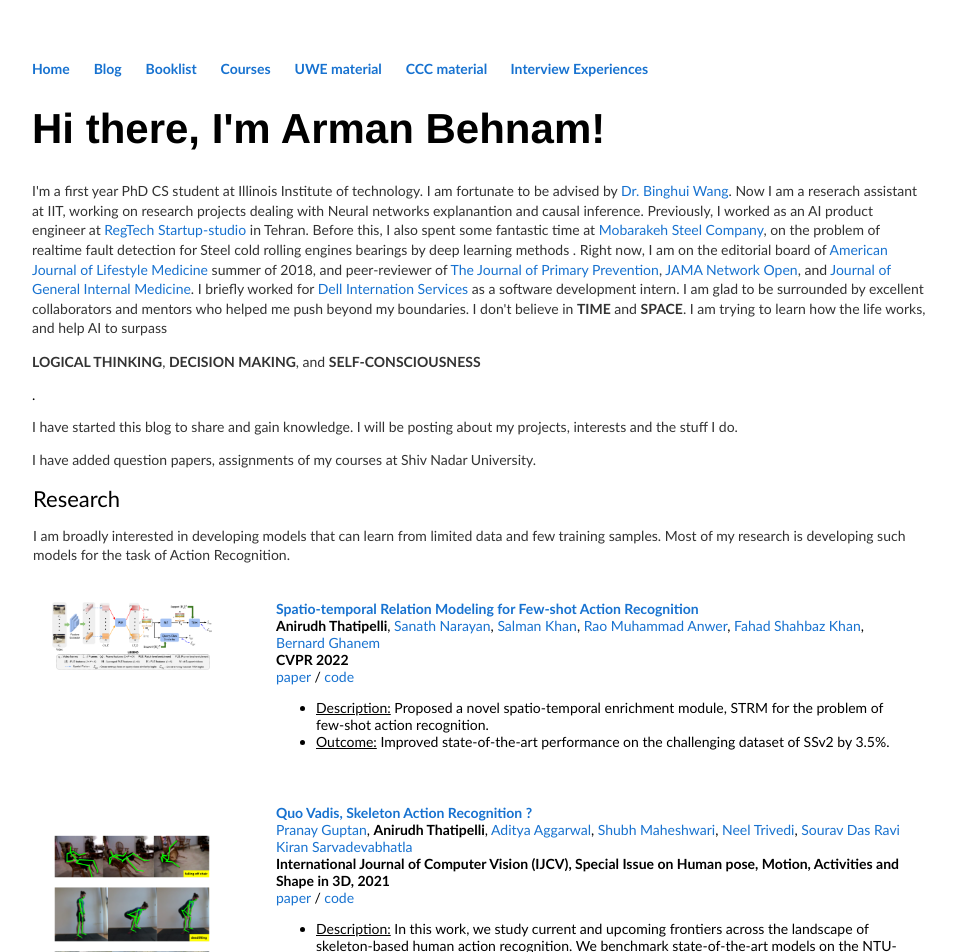
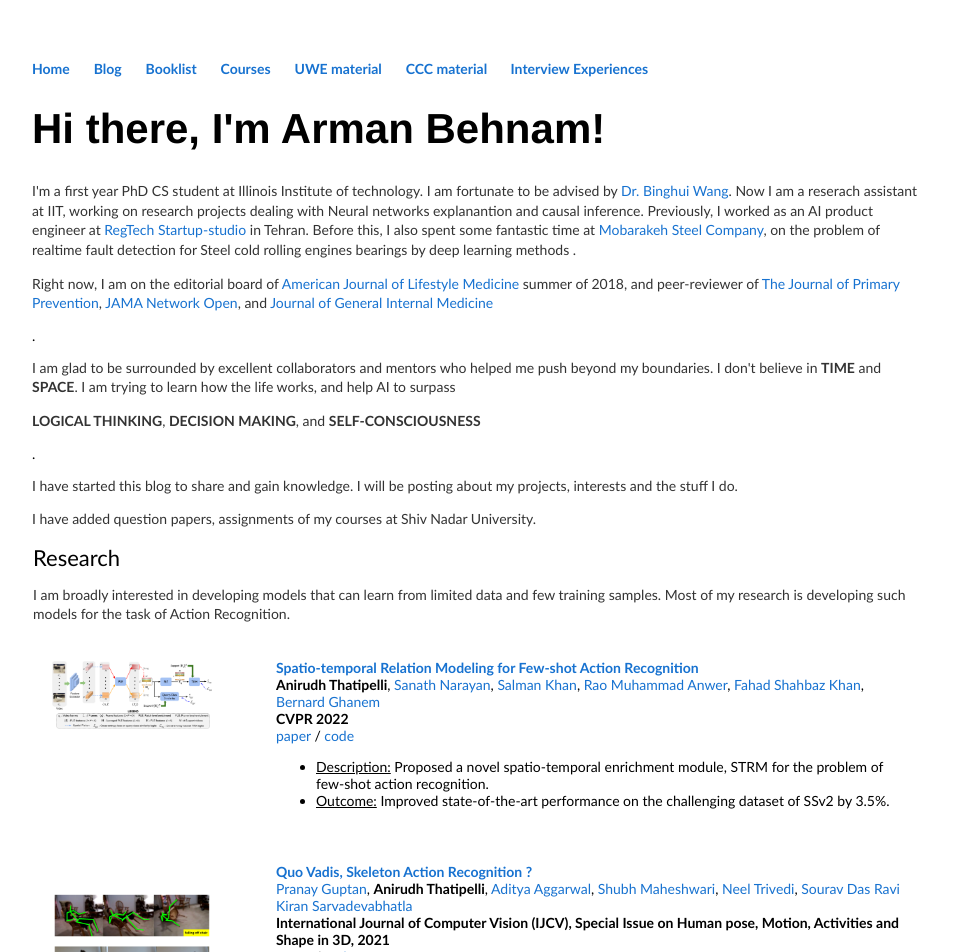
Before and after one commit to ArmanBehnam/ArmanBehnam.github.io, a Jekyll site: the page built from index.html, in a window 1280 px wide. Shown: the top 952 px of the page, without its empty margins (160-1116 px from the left). Built offline with Jekyll 4.4.1, drawn with Linux system fonts in a browser that asks for light colours.

Commit message:
Update index.html

```diff
--- a/index.html
+++ b/index.html
@@ -36,12 +36,10 @@ title: Arman Behnam's website
 	Previously, I worked as an AI product engineer at <a href = "https://tanzimyar.ir/en/">RegTech Startup-studio</a> in Tehran.
 	Before this, I also spent some fantastic time at <a href = "https://www.mse.ir/en/">Mobarakeh Steel Company</a>,  on the problem of realtime fault detection for Steel cold rolling engines bearings by deep learning methods
 .
-	Right now, I am on the editorial board of <a href = "https://journals.sagepub.com/editorial-board/AJL">American Journal of Lifestyle Medicine</a> summer of 2018,
-		and peer-reviewer of <a href = "https://www.springer.com/journal/10935/"/>The Journal of Primary Prevention</a>, <a href = "https://jamanetwork.com/journals/jamanetworkopen"/>JAMA Network Open</a>, and <a href = "https://www.springer.com/journal/11606/"/>Journal of General Internal Medicine</a>.
+	<p>Right now, I am on the editorial board of <a href = "https://journals.sagepub.com/editorial-board/AJL">American Journal of Lifestyle Medicine</a> summer of 2018,
+		and peer-reviewer of <a href = "https://www.springer.com/journal/10935/"/>The Journal of Primary Prevention</a>, <a href = "https://jamanetwork.com/journals/jamanetworkopen"/>JAMA Network Open</a>, and <a href = "https://www.springer.com/journal/11606/"/>Journal of General Internal Medicine</a></p>.
 
-	I briefly worked for <a href = "https://www.dell.com/en-in?mn=SiORr6q_wPva1PZi_pK_p9-eYyuRWHmmL-cs.asXWybV9jyywKBux">Dell Internation Services</a> as a software development intern.
-
-        I am glad to be surrounded by excellent collaborators and mentors who helped me push beyond my boundaries. I don't believe in <b>TIME</b> and <b>SPACE</b>. I am trying to learn how the life works, and help AI to surpass <p><b style="text-transform: uppercase;">logical thinking</b>, <b style="text-transform: uppercase;">decision making</b>, and <b style="text-transform: uppercase;">self-consciousness</b></p>.
+        <p>I am glad to be surrounded by excellent collaborators and mentors who helped me push beyond my boundaries. I don't believe in <b>TIME</b> and <b>SPACE</b>. I am trying to learn how the life works, and help AI to surpass <p><b style="text-transform: uppercase;">logical thinking</b>, <b style="text-transform: uppercase;">decision making</b>, and <b style="text-transform: uppercase;">self-consciousness</b></p>.
 
 	<p style="text-align:center">
     <a href="mailto:abehnam@hawk.iit.edu" class="button"></a>
```
